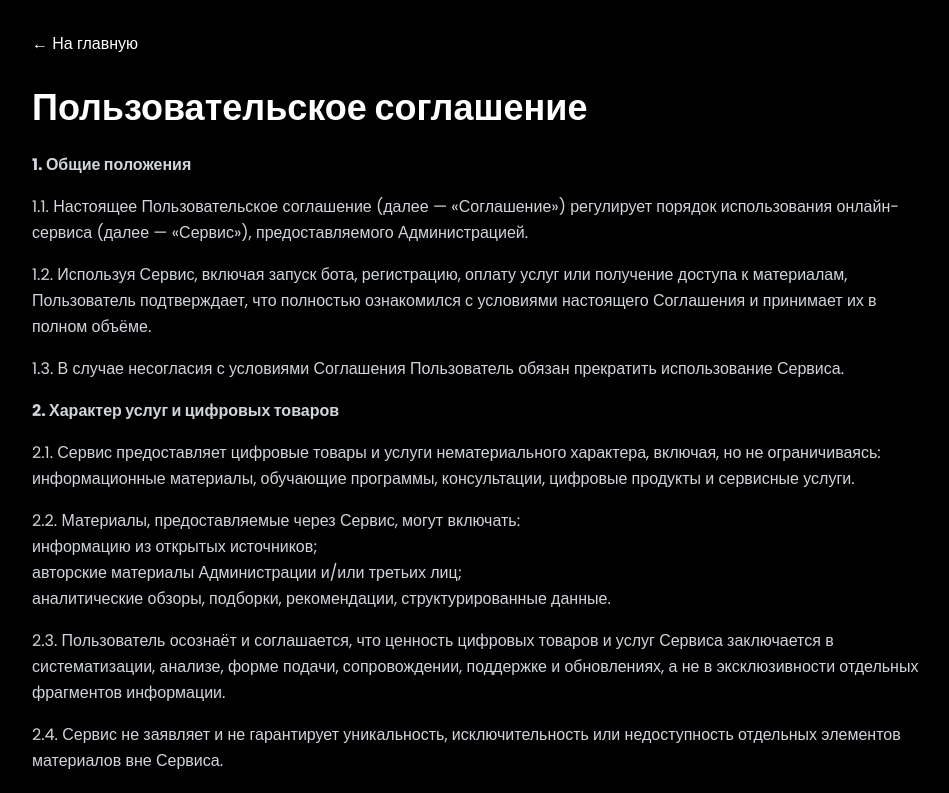
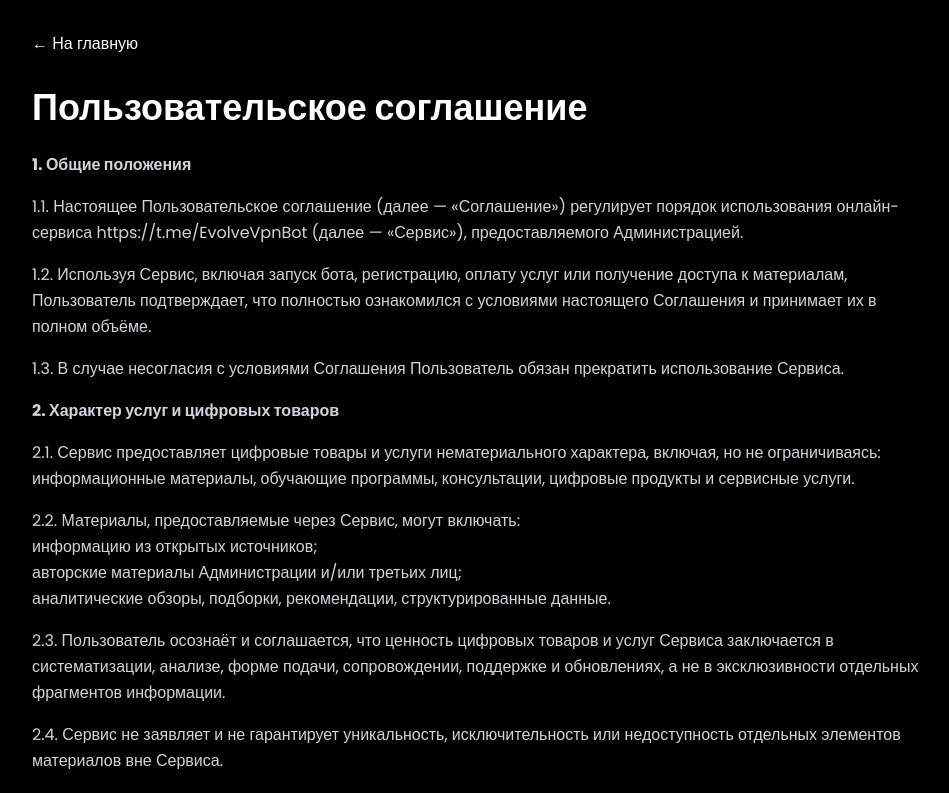
Before and after one commit to 3465732w457/reftgGRsrtgw, a React (Vite) app: page /terms in a window 1280 px wide. Shown: the top 793 px of the page, without its empty margins (160-1109 px from the left). Built offline with nearby package versions, Linux system fonts and the light colour scheme.

Commit message:
Update Terms.jsx

```diff
--- a/src/pages/Terms.jsx
+++ b/src/pages/Terms.jsx
@@ -10,7 +10,7 @@ const Terms = () => {
         <h1 className="text-4xl font-bold mb-6">Пользовательское соглашение</h1>
         <div className="space-y-4 text-gray-300 leading-relaxed">
           <p><strong>1. Общие положения</strong></p>
-          <p>1.1. Настоящее Пользовательское соглашение (далее — «Соглашение») регулирует порядок использования онлайн-сервиса (далее — «Сервис»), предоставляемого Администрацией.</p>
+          <p>1.1. Настоящее Пользовательское соглашение (далее — «Соглашение») регулирует порядок использования онлайн-сервиса https://t.me/EvolveVpnBot (далее — «Сервис»), предоставляемого Администрацией.</p>
           <p>1.2. Используя Сервис, включая запуск бота, регистрацию, оплату услуг или получение доступа к материалам, Пользователь подтверждает, что полностью ознакомился с условиями настоящего Соглашения и принимает их в полном объёме.</p>
           <p>1.3. В случае несогласия с условиями Соглашения Пользователь обязан прекратить использование Сервиса.</p>
 
```
